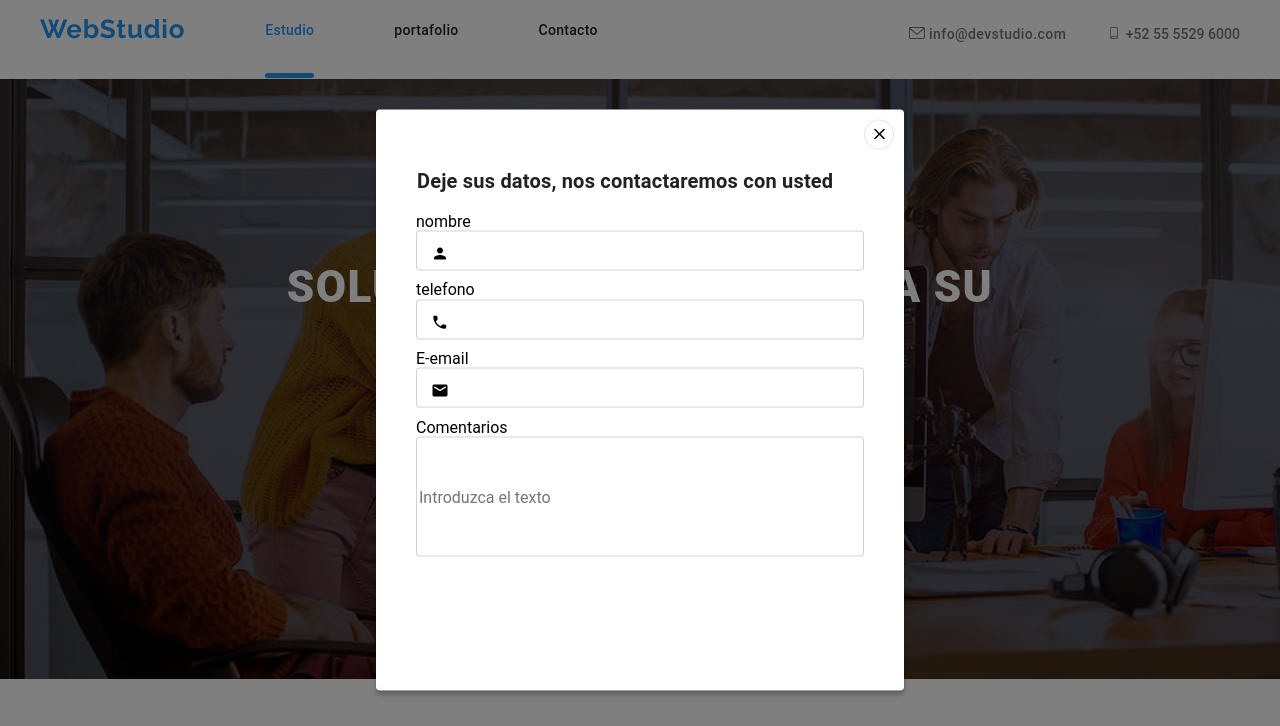
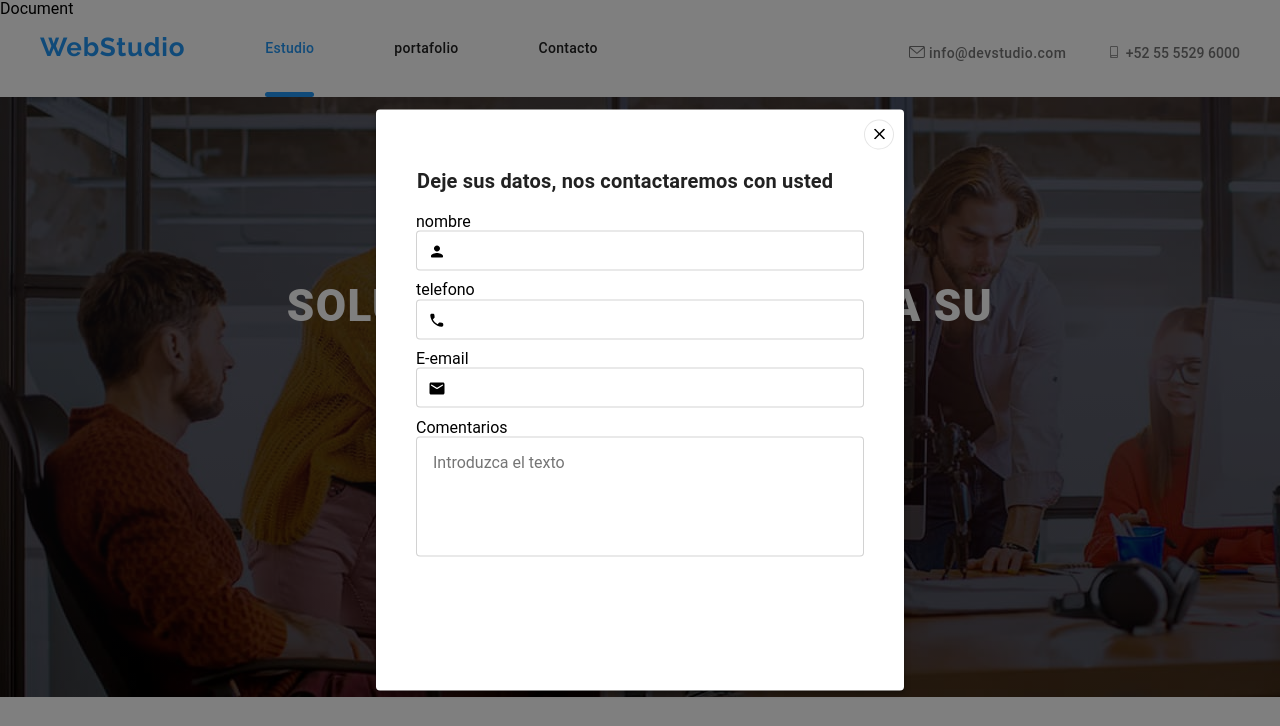
Before and after one commit to hectorfabioangulo/goit-markup-hw-06, a plain HTML site: page index.html in a window 1280 px wide. Both pictures are taken after a click on the button "Solicite nuestro servicio". Shown: the top 726 px of the page. Drawn offline with nearby package versions, Linux system fonts and the light colour scheme.

Commit message:
codigo new

```diff
--- a/css/style.css
+++ b/css/style.css
@@ -930,8 +930,10 @@ border-radius: 4px;
       0px 1px 1px 0px rgba(0, 0, 0, 0.2);
   }
 
-  .icon-close{
-    fill: #000;
+  .icon-close:hover,
+  .icon-close:focus{
+    color: var(--blue);
+
   }
   .close-button {
     width: 30px;
@@ -951,6 +953,7 @@ border-radius: 4px;
   .close-button:hover,
   .close-button:focus {
     color: var(--blue-text);
+    border: 1px solid var(--blue);
     cursor: pointer;
   }
 
@@ -972,8 +975,9 @@ padding-right:39px;
 }
  .form-label{
 padding-left:40px;
+
  }
-  .modal__for-name1{
+  .form-input{
     padding-bottom:28px;
     padding-left:40px;
   }
@@ -985,28 +989,47 @@ padding-left:40px;
     flex-shrink: 0;
     border-radius: 4px;
 border: 1px solid rgba(33, 33, 33, 0.20);
+transition:  250ms var(--cubic-bezier-animation)250ms;
   }
-
   .modal__for-svg:hover,
  .modal__for-svg:focus,
   .modal__for-name:hover,
-  .modal__for-name:focus,
-  .modal__for-name:focus-visible,
+  .modal__for-name:focus
+  .modal__for-name:focus-visible
   .modal__for-name:focus-within{
-    border: 1px solid var(--blue);
+    border: 2px solid var(--blue);
     border-radius: 4px var(--var-color-fondo-hover-focus);
-    color:var(--blue);
+
   }
 .modal__for-svg{
-    position: relative;
+    position:relative;
     top:14px;
-    left:15px;
+    left:12px;
+transform: translateY(-11%);
+outline: none;
+transition:  250ms var(--cubic-bezier-animation)250ms;
   }
 
 
   .modal__commit{
     width: 448px;
     height: 120px;
+    resize: none;
     border-radius: 4px;
     border: 1px solid rgba(33, 33, 33, 0.20);
+    padding:16px 16px;
+    margin-left:40px;
+    transition:  250ms var(--cubic-bezier-animation)250ms;
   }
+.modal__for-name:hover + .modal__for-svg,
+.modal__for-name:focus + .modal__for-svg,
+.modal__for-name:focus-within + .modal__for-svg{
+    fill: var(--var-color-fondo-hover-focus);
+    outline: none;
+
+}
+
+.modal__commit:hover{
+    border-radius: 4px;
+    border: 1px solid var(--blue);
+}
--- a/index.html
+++ b/index.html
@@ -4,7 +4,7 @@
 <head>
     <meta charset="UTF-8">
     <meta name="viewport" content="width=device-width, initial-scale=1.0">
-    <title>Document</title>
+    <webstudio>Document</webstudio>
     <link rel="stylesheet"
         href="https://cdnjs.cloudflare.com/ajax/libs/modern-normalize/1.0.0/modern-normalize.min.css" />
     <link rel="stylesheet" href="./css/style.css">
@@ -455,12 +455,12 @@
             </button>
 
 
-            <div class="form-field">
+            <div class="forms">
                 <form class="form">
                     <h3 class="backen">Deje sus datos, nos contactaremos con usted</h3>
                     <div class="form-field">
                         <label class="form-label" for="input-name"> nombre</label>
-                        <div class="modal__for-name1">
+                        <div class="form-input">
                             <input class="modal__for-name" type="text" id="name">
                             <svg class="modal__for-svg " width="18" height="18">
                                 <use href="./images/icons/symbol-defs.svg#icon-persona-negra-18dp-1"></use>
@@ -471,28 +471,28 @@
 
             <div class="form-field">
                 <label class="form-label" for="input-tel"> telefono</label>
-                <div class="modal__for-name1">
-                    <input class="modal__for-name" type="text" id="name">
+                <div class="form-input">
+                    <input class="modal__for-name" type="text" id="input-tel" />
                     <svg class="modal__for-svg " width="18" height="18">
                         <use href="./images/icons/symbol-defs.svg#icon-telfono-negro-18dp-1"></use>
                     </svg>
                 </div>
             </div>
+
             <div class="form-field">
-                <label class="form-label" for="input-name">E-email</label>
-                <div class="modal__for-name1">
-                    <input class="modal__for-name" type="text" id="name">
+                <label class="form-label" for="input-email">E-email</label>
+                <div class="form-input">
+                    <input class="modal__for-name" type="text" id="input-email" />
                     <svg class="modal__for-svg " width="18" height="18">
                         <use href="./images/icons/symbol-defs.svg#icon-correo-electrnico-negro-18dp-1"></use>
                     </svg>
                 </div>
             </div>
+
             <div class="form-field">
-                <label class="form-label" for="input-name">Comentarios</label>
-                <div class="modal__for-name1">
-                    <input class="modal__commit" type="text" id="name" placeholder="Introduzca el texto">
-
-                </div>
+                <label class="form-label" for="input-name">Comentarios
+                    <textarea class="modal__commit" type="text" placeholder="Introduzca el texto" id="name"></textarea>
+                </label>
             </div>
         </div>
         </form>
```
Lines whose indentation alone changed are shown as unchanged.
